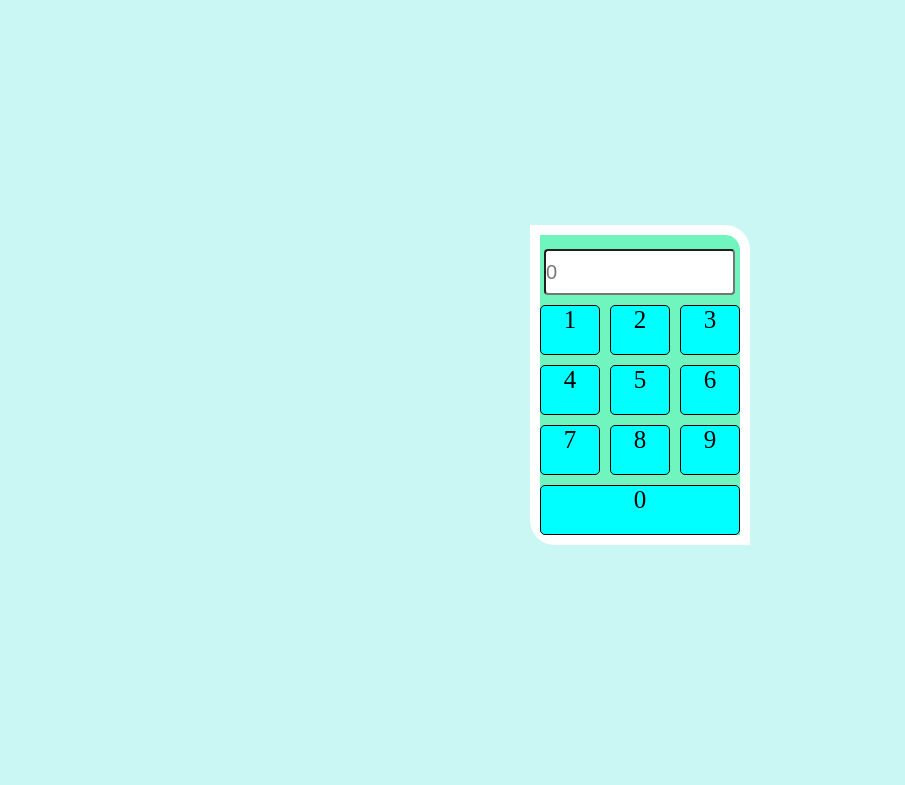
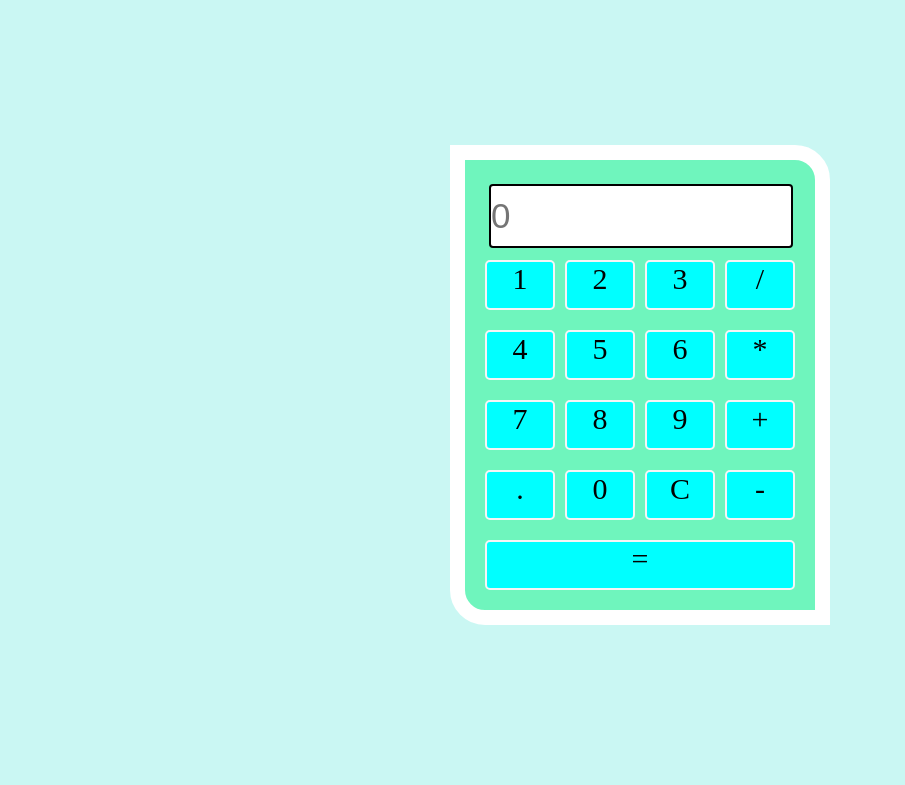
Before and after one commit to abi57/calculator, a plain HTML site: page index.html in a window 1280 px wide. Shown: the part 52-837 px from the top of the page, without its empty margins (0-905 px from the left). Drawn offline with Linux system fonts and the light colour scheme.

Commit message:
buttons added

```diff
--- a/index.html
+++ b/index.html
@@ -5,20 +5,32 @@
     <script src="./script.js"></script>
 </head>
     <body>
-        <h1 id="heading">WELCOME EVERYONE!</h1>
+        <h1 id="heading">WELCOME EVERYONE! To The Simple Calculator Format</h1>
     <div class="container">
       <div class="main" id="heading" onmouseover="myfunction()">
          <div class="screen"><input type="text" placeholder="0" name="Inputscreen" value=""  id="input"></div>
          <div class="box1" onclick="value1()">1</div>
          <div class="box2" onclick="value2()">2</div>
          <div class="box3" onclick="value3()">3</div>
+         <div class="boxdiv" onclick="valuediv()">/</div>
+
+
          <div class="box4" onclick="value4()">4</div>
          <div class="box5" onclick="value5()">5</div>
          <div class="box6" onclick="value6()">6</div>
+         <div class="boxmul" onclick="valuemul()">*</div>
+
          <div class="box7" onclick="value7()">7</div>
          <div class="box8" onclick="value8()">8</div>
          <div class="box9" onclick="value9()">9</div>
+         <div class="boxadd" onclick="valueadd()">+</div>
+
+         <div class="boxdot" onclick="valuedot()">.</div>
          <div class="box0" onclick="value0()">0</div>
+         <div class="boxclear" onclick="valueclear()">C</div>
+         <div class="boxsub " onclick="valuesub()">-</div>
+
+         <div class="boxequal " onclick="valueequal()">=</div>
         </div>
     </div>
 </body>
--- a/script.js
+++ b/script.js
@@ -1,7 +1,3 @@
-function myfunction() {
-  document.getElementById("heading").innerHTML = "<h3>Calculator Demo!<h3>";
-}
-
 function value1() {
   document.getElementById("input").value += "1";
 }
@@ -11,6 +7,10 @@ function value2() {
 function value3() {
   document.getElementById("input").value += "3";
 }
+function valuediv() {
+  document.getElementById("input").value += "/";
+}
+
 function value4() {
   document.getElementById("input").value += "4";
 }
@@ -20,6 +20,10 @@ function value5() {
 function value6() {
   document.getElementById("input").value += "6";
 }
+function valuemul() {
+  document.getElementById("input").value += "*";
+}
+
 function value7() {
   document.getElementById("input").value += "7";
 }
@@ -29,6 +33,23 @@ function value8() {
 function value9() {
   document.getElementById("input").value += "9";
 }
+function valueadd() {
+  document.getElementById("input").value += "+";
+}
+
+function valuedot() {
+  document.getElementById("input").value += ".";
+}
 function value0() {
   document.getElementById("input").value += "0";
 }
+function valueclear() {
+  document.getElementById("input").value = "";
+}
+function valuesub() {
+  document.getElementById("input").value += "-";
+}
+
+function valueequal() {
+  document.getElementById("input").value = eval(input.value);
+}
--- a/static/styles.css
+++ b/static/styles.css
@@ -3,12 +3,11 @@
   padding: 0;
 }
 body {
-  background-color: rgba(199, 247, 243, 0.932);0
-
+  background-color: rgba(199, 247, 243, 0.932);
+  box-sizing: border-box;
 }
-body h1{
-  color: rgb(7, 10, 4);
-
+body h1 {
+  color: rgba(0, 0, 0, 0, 0.5);
 }
 .container {
   display: flex;
@@ -21,13 +20,14 @@ body h1{
 }
 .main {
   display: grid;
-  grid-template-columns: 60px 60px 60px;
-  grid-template-rows: 60px 60px 60px 60px 60px;
+  grid-template-columns: 70px 70px 70px 70px;
+  grid-template-rows: 70px 70px 70px 70px 70px 70px;
   row-gap: 0;
   column-gap: 10px;
-  border: 10px solid white;
-  border-radius: 0px 25px 0px 25px;
+  border: 15px solid white;
+  border-radius: 0 35px 0px 35px;
   background-color: rgb(111, 245, 189);
+  padding: 10px 20px 20px 20px;
 }
 
 .box1,
@@ -39,28 +39,35 @@ body h1{
 .box7,
 .box8,
 .box9,
-.box0 {
+.box0,
+.boxdiv,
+.boxmul,
+.boxadd,
+.boxsub,
+.boxclear,
+.boxdot,
+.boxequal {
   text-align: center;
-  margin-top: 10px;
-  border: 1px solid black;
+  margin-top: 20px;
+  border: 2px solid whitesmoke;
   border-radius: 5px;
-  font-size: 25px;
+  font-size: 30px;
   background-color: aqua;
+}
+.boxequal {
+  grid-column-start: 1;
+  grid-column-end: 5;
 }
 .screen {
   margin-top: 10px;
   grid-column-start: 1;
-  grid-column-end: 4;
+  grid-column-end: 5;
 }
 #input {
-  height: 42px;
-  width: 187px;
+  height: 60px;
+  width: 300px;
   margin: 4px;
   border-radius: 4px;
-  font-size: 20px;
+  font-size: 35px;
+  border: 2px solid black;
 }
-
-.box0 {
-  grid-column-start: 1;
-  grid-column-end: 4;
-}
```
